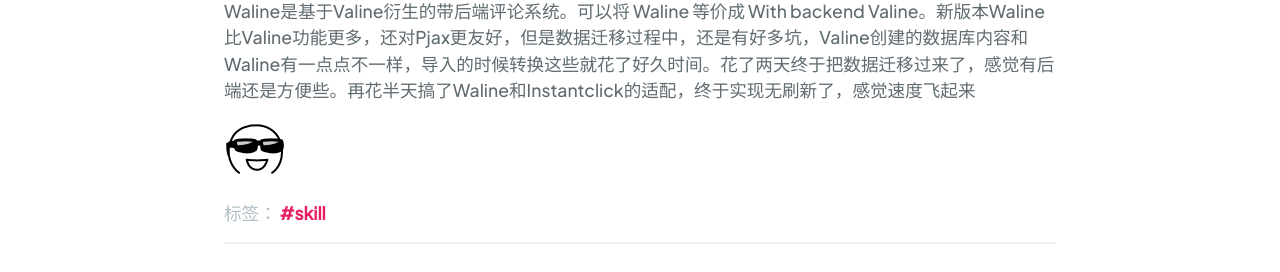
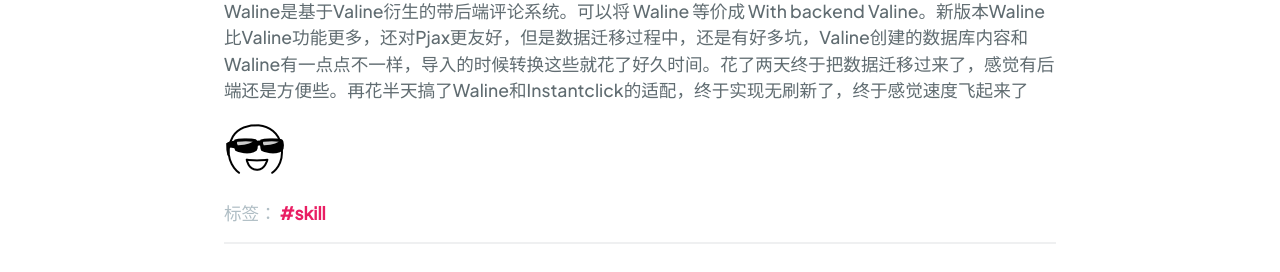
Before and after one commit to link9596/qwq, a Jekyll site: the page built from _posts/2026-3-30-newsocialwaline.md, in a window 1280 px wide. Shown: the part 1229-1501 px from the top of the page. Built offline with Jekyll 4.4.1, drawn with Linux system fonts in a browser that asks for light colours; comment, search, counter and statistics services are not loaded.

Commit message:
Update 2026-3-30-newsocialwaline.md

```diff
--- a/_posts/2026-3-30-newsocialwaline.md
+++ b/_posts/2026-3-30-newsocialwaline.md
@@ -18,6 +18,6 @@
 
 ![](https://s41.ax1x.com/2026/03/30/pe3dnxS.png)
 
-Waline是基于Valine衍生的带后端评论系统。可以将 Waline 等价成 With backend Valine。新版本Waline比Valine功能更多，还对Pjax更友好，但是数据迁移过程中，还是有好多坑，Valine创建的数据库内容和Waline有一点点不一样，导入的时候转换这些就花了好久时间。花了两天终于把数据迁移过来了，感觉有后端还是方便些。再花半天搞了Waline和Instantclick的适配，终于实现无刷新了，感觉速度飞起来
+Waline是基于Valine衍生的带后端评论系统。可以将 Waline 等价成 With backend Valine。新版本Waline比Valine功能更多，还对Pjax更友好，但是数据迁移过程中，还是有好多坑，Valine创建的数据库内容和Waline有一点点不一样，导入的时候转换这些就花了好久时间。花了两天终于把数据迁移过来了，感觉有后端还是方便些。再花半天搞了Waline和Instantclick的适配，终于实现无刷新了，终于感觉速度飞起来了
 
 ![](/exp/new/a14.gif)
```
